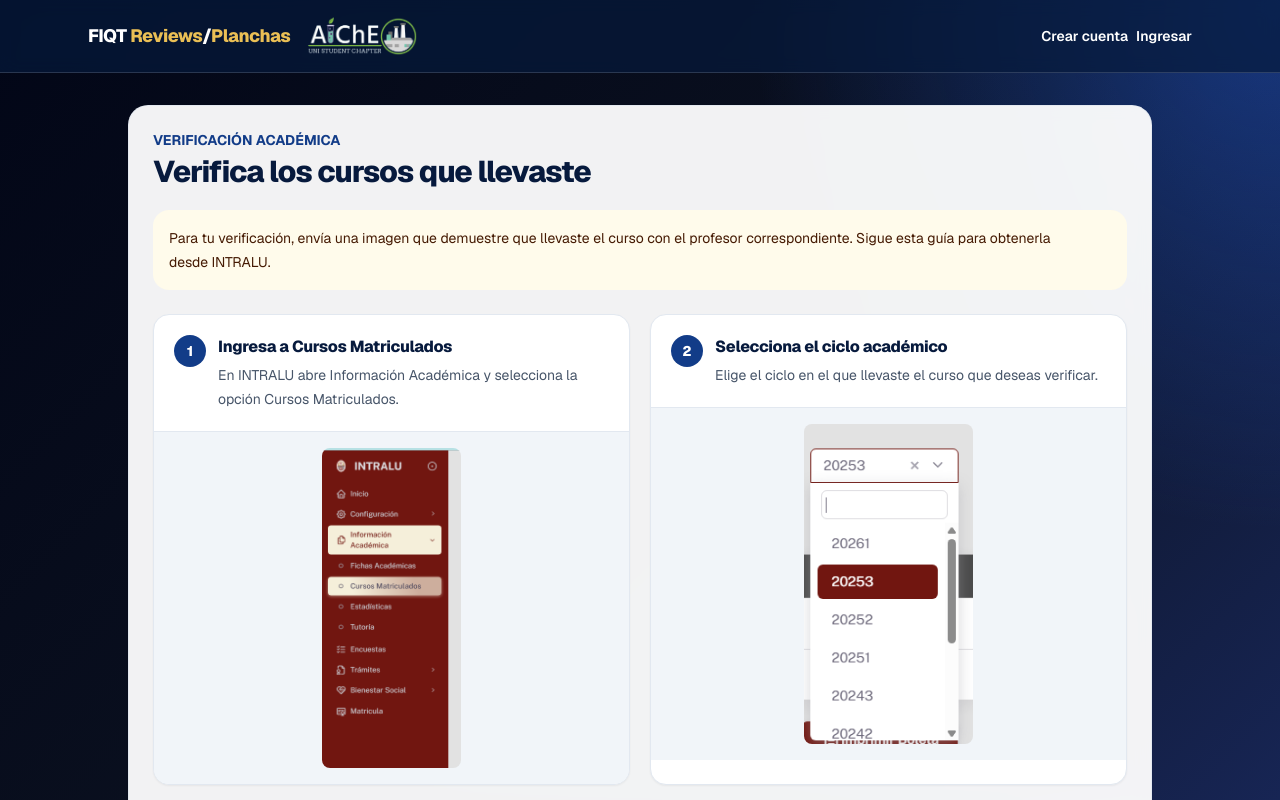
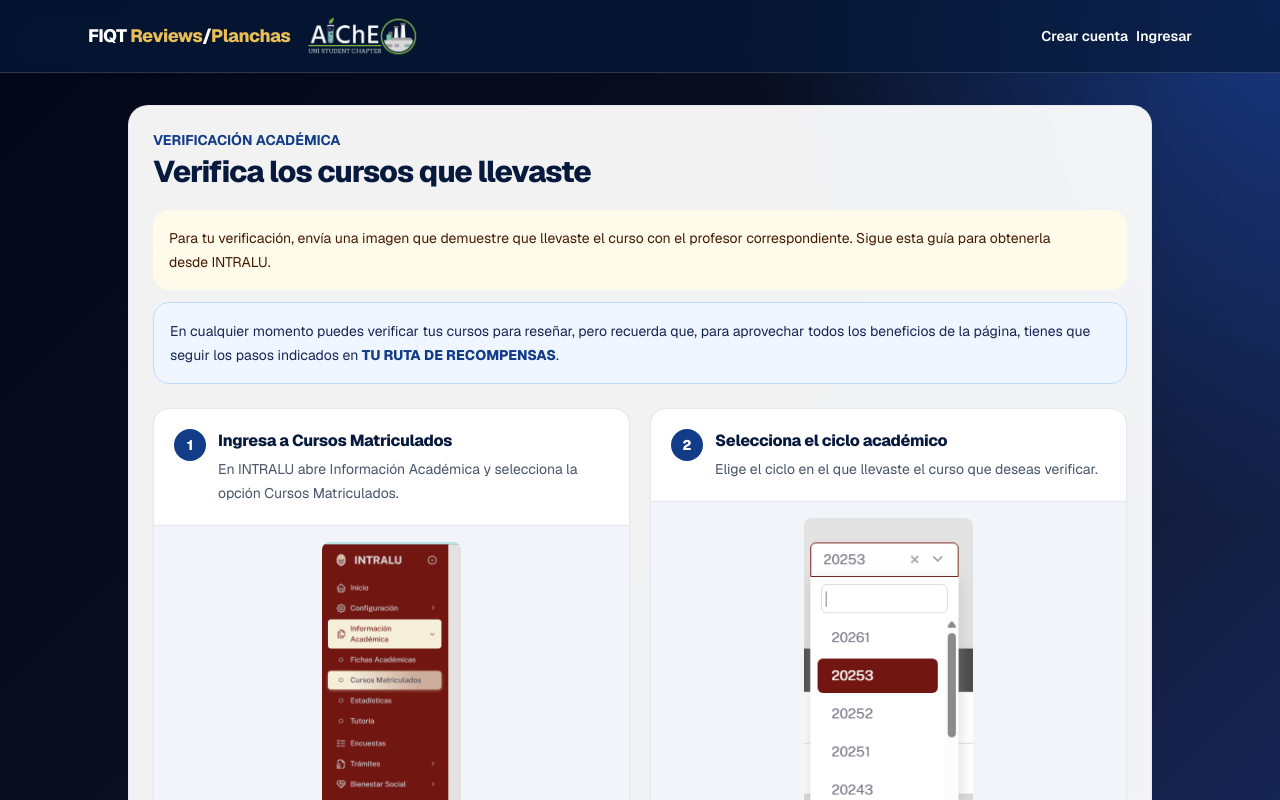
Before and after one commit to alvarocacedaf-dev/fiqt-reviews, a Next.js app: page /verificacion in a window 1280 px wide. Shown: the top 800 px of the page. Built offline with nearby package versions, Linux system fonts and the light colour scheme; no server answers.

Commit message:
Agregar aviso sobre la ruta de recompensas

```diff
--- a/app/verificacion/page.tsx
+++ b/app/verificacion/page.tsx
@@ -44,6 +44,9 @@ export default function VerificationPage() {
       <p className="mt-5 rounded-2xl bg-amber-50 p-4 text-sm leading-6 text-amber-950">
         Para tu verificación, envía una imagen que demuestre que llevaste el curso con el profesor correspondiente. Sigue esta guía para obtenerla desde INTRALU.
       </p>
+      <p className="mt-3 rounded-2xl border border-blue-200 bg-blue-50 p-4 text-sm leading-6 text-blue-950">
+        En cualquier momento puedes verificar tus cursos para reseñar, pero recuerda que, para aprovechar todos los beneficios de la página, tienes que seguir los pasos indicados en <strong className="font-black uppercase text-royal">Tu ruta de recompensas</strong>.
+      </p>
 
       <div className="mt-6 grid gap-5 md:grid-cols-2">
         {steps.map((step, index) => (
```
